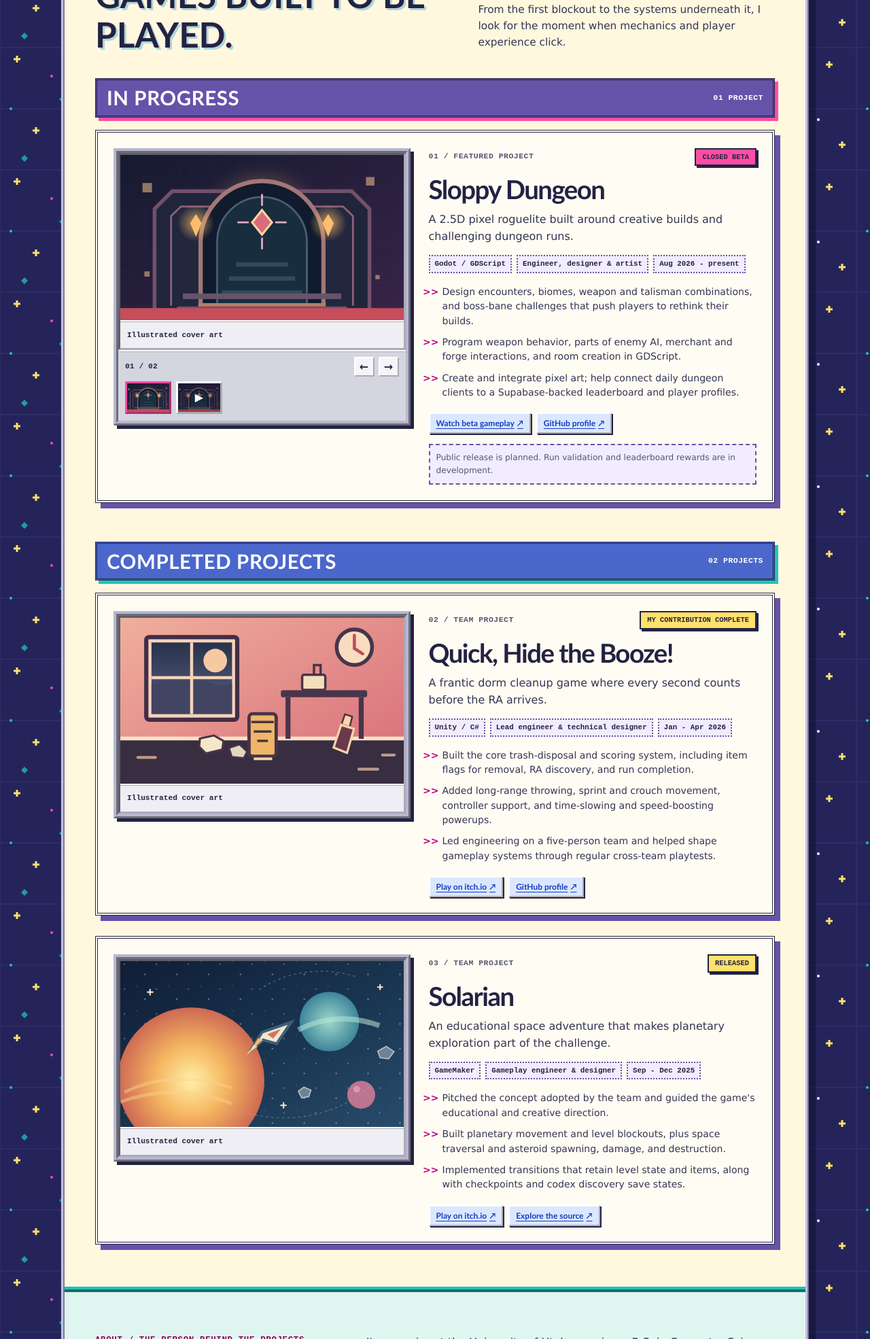
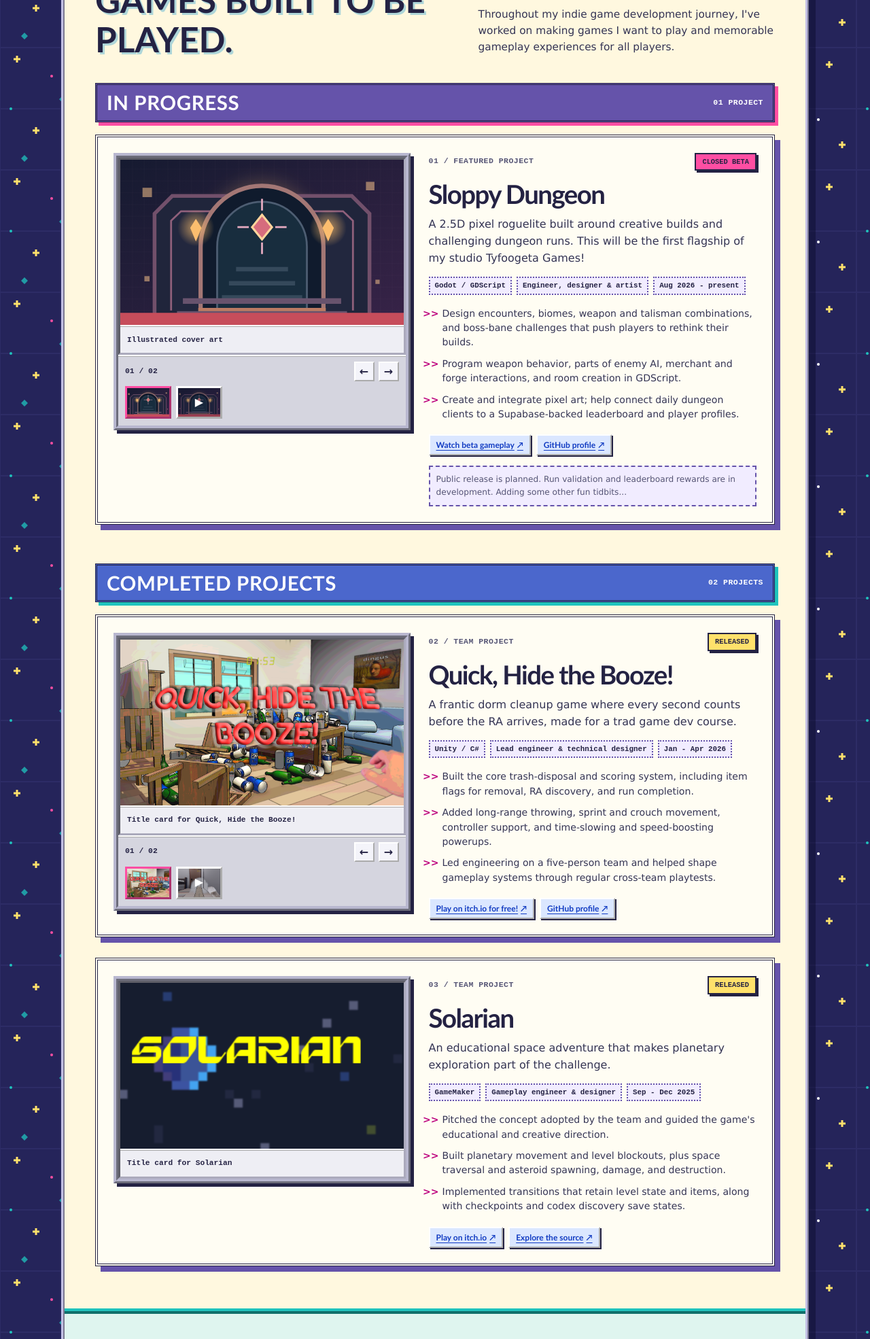
Before and after one commit to mrKisp/mrkisp.github.io, a plain HTML site: page index.html in a window 1280 px wide. Shown: the part 830-2800 px from the top of the page at 68% size. Drawn offline with Linux system fonts and the light colour scheme.

Commit message:
Small webpage adjustments

```diff
--- a/index.html
+++ b/index.html
@@ -41,7 +41,7 @@
     <section class="hero shell" id="top" aria-labelledby="hero-heading">
       <div class="hero-copy">
         <p class="eyebrow"><span class="eyebrow-line" aria-hidden="true"></span> Technical design / gameplay engineering</p>
-        <h1 id="hero-heading">I build the systems behind <em>play.</em></h1>
+        <h1 id="hero-heading">Building games <em>I</em> want to <em>play.</em></h1>
         <p class="hero-lede">I'm Christopher Hunter, a game developer who turns design ideas into playable mechanics. I work across gameplay code, level design, and art to make games feel clear, expressive, and fun.</p>
         <div class="hero-actions">
           <a class="button button-primary" href="#work">Explore my work <span aria-hidden="true">&#8599;</span></a>
@@ -77,7 +77,7 @@
             <p class="eyebrow">Selected work / 2025 - present</p>
             <h2 id="work-heading">Games built to be played.</h2>
           </div>
-          <p>From the first blockout to the systems underneath it, I look for the moment when mechanics and player experience click.</p>
+          <p>Throughout my indie game development journey, I've worked on making games I want to play and memorable gameplay experiences for all players.</p>
         </div>
 
         <div class="work-group" id="in-progress">
@@ -108,7 +108,7 @@
             <div class="project-copy">
               <div class="project-topline"><span class="project-number">01 / Featured project</span><span class="status status-progress">Closed beta</span></div>
               <h4 id="sloppy-heading">Sloppy Dungeon</h4>
-              <p class="project-subtitle">A 2.5D pixel roguelite built around creative builds and challenging dungeon runs.</p>
+              <p class="project-subtitle">A 2.5D pixel roguelite built around creative builds and challenging dungeon runs. This will be the first flagship of my studio Tyfoogeta Games!</p>
               <div class="project-facts">
                 <span>Godot / GDScript</span>
                 <span>Engineer, designer &amp; artist</span>
@@ -123,7 +123,7 @@
                 <a href="https://youtu.be/G7Oo46WxifE" target="_blank" rel="noopener noreferrer">Watch beta gameplay <span aria-hidden="true">&#8599;</span></a>
                 <a href="https://github.com/mrKisp" target="_blank" rel="noopener noreferrer">GitHub profile <span aria-hidden="true">&#8599;</span></a>
               </div>
-              <p class="project-note">Public release is planned. Run validation and leaderboard rewards are in development.</p>
+              <p class="project-note">Public release is planned. Run validation and leaderboard rewards are in development. Adding some other fun tidbits...</p>
             </div>
           </article>
         </div>
@@ -139,7 +139,7 @@
               <div class="gallery" data-gallery="quick" aria-label="Quick, Hide the Booze! media gallery">
                 <div class="gallery-stage" data-stage aria-live="polite">
                   <figure class="media-figure">
-                    <img src="assets/cover-quick.svg" alt="Illustrated portfolio cover for Quick, Hide the Booze!">
+                    <img src="assets/media/quick/quick-title.png" alt="Illustrated portfolio cover for Quick, Hide the Booze!">
                     <figcaption>Illustrated portfolio cover.</figcaption>
                   </figure>
                 </div>
@@ -154,9 +154,9 @@
               </div>
             </div>
             <div class="project-copy">
-              <div class="project-topline"><span class="project-number">02 / Team project</span><span class="status status-complete">My contribution complete</span></div>
+              <div class="project-topline"><span class="project-number">02 / Team project</span><span class="status status-complete">Released</span></div>
               <h4 id="quick-heading">Quick, Hide the Booze!</h4>
-              <p class="project-subtitle">A frantic dorm cleanup game where every second counts before the RA arrives.</p>
+              <p class="project-subtitle">A frantic dorm cleanup game where every second counts before the RA arrives, made for a trad game dev course.</p>
               <div class="project-facts">
                 <span>Unity / C#</span>
                 <span>Lead engineer &amp; technical designer</span>
@@ -168,7 +168,7 @@
                 <li>Led engineering on a five-person team and helped shape gameplay systems through regular cross-team playtests.</li>
               </ul>
               <div class="project-links">
-                <a href="https://meepo-productions.itch.io/quick-hide-the-booze" target="_blank" rel="noopener noreferrer">Play on itch.io <span aria-hidden="true">&#8599;</span></a>
+                <a href="https://meepo-productions.itch.io/quick-hide-the-booze" target="_blank" rel="noopener noreferrer">Play on itch.io for free! <span aria-hidden="true">&#8599;</span></a>
                 <a href="https://github.com/mrKisp" target="_blank" rel="noopener noreferrer">GitHub profile <span aria-hidden="true">&#8599;</span></a>
               </div>
             </div>
@@ -179,7 +179,7 @@
               <div class="gallery" data-gallery="solarian" aria-label="Solarian media gallery">
                 <div class="gallery-stage" data-stage aria-live="polite">
                   <figure class="media-figure">
-                    <img src="assets/cover-solarian.svg" alt="Illustrated portfolio cover for Solarian">
+                    <img src="assets/media/solarian/cover-solarian.png" alt="Illustrated portfolio cover for Solarian">
                     <figcaption>Illustrated portfolio cover.</figcaption>
                   </figure>
                 </div>
@@ -221,11 +221,11 @@
       <div class="shell about-grid">
         <div>
           <p class="eyebrow">About / the person behind the projects</p>
-          <h2 id="about-heading">Curious about how games feel.</h2>
+          <h2 id="about-heading">Invested in what makes games tick.</h2>
         </div>
         <div class="about-copy">
-          <p>I'm a senior at the University of Utah pursuing a B.S. in Computer Science with a Games Emphasis. I work across design and engineering because I like seeing an idea through: from a level blockout or system sketch to the moment someone picks up a controller and understands what to do.</p>
-          <p>I'm in the Honors College and expect to graduate with University Honors in May 2027. My current capstone work includes Unreal Engine Blueprint scripting for player dialogue systems.</p>
+          <p>I'm a senior at the University of Utah pursuing a B.S. in Computer Science with a Games Emphasis. I've been passionate about how games are made and what makes them fun my whole life. Discovering that 30 second loop that keeps players going is what I strive for and getting them to work in-game pushes me to understand them deeper.</p>
+          <p>I'm in the Honors College and expect to graduate with University Honors in May 2027. My current capstone work includes creating 3D combat, dialogue, quest, and movement systems in Unreal Engine.</p>
           <div class="about-detail">
             <span class="detail-label">Interested in</span>
             <span>Technical design / gameplay engineering / gameplay systems / software engineering</span>
@@ -239,7 +239,7 @@
         <div class="section-heading skills-heading">
           <div>
             <p class="eyebrow">Tools / ways I work</p>
-            <h2 id="skills-heading">A practical mix of code and craft.</h2>
+            <h2 id="skills-heading">Some code, some design, and a touch of art.</h2>
           </div>
           <p>I use the tools that help the team get a playable idea on screen, test it, and improve it.</p>
         </div>
@@ -247,12 +247,12 @@
           <div class="skill-card">
             <span class="skill-index">01</span>
             <h3>Gameplay code</h3>
-            <p>GDScript, C/C++, C#, Java, Python, Unreal Blueprints; Shplait, x86/MIPS Assembly, HTML/CSS</p>
+            <p>GDScript, C/C++, C#, Java, Python, Unreal Blueprints; Shplait, x86/MIPS Assembly, HTML/CSS, SQL, .NET</p>
           </div>
           <div class="skill-card">
             <span class="skill-index">02</span>
             <h3>Engines &amp; tools</h3>
-            <p>Godot (primary), Unity, Unreal Engine, GameMaker, GitHub, Supabase</p>
+            <p>Godot (primary), Unity, Unreal Engine, GameMaker, GitHub</p>
           </div>
           <div class="skill-card">
             <span class="skill-index">03</span>
@@ -266,7 +266,7 @@
     <section class="contact-section section-pad" id="contact" aria-labelledby="contact-heading">
       <div class="shell contact-grid">
         <div>
-          <p class="eyebrow">Contact / let's build something</p>
+          <p class="eyebrow">Contact / reach out!</p>
           <h2 id="contact-heading">Have a game worth making?</h2>
           <p>I'm interested in technical design and gameplay engineering opportunities. Let's talk about your team, your players, and what you're building.</p>
           <a class="button button-light" href="mailto:j.christopher.hunter10@gmail.com">Get in touch <span aria-hidden="true">&#8599;</span></a>
--- a/media.js
+++ b/media.js
@@ -34,18 +34,25 @@ window.PORTFOLIO_MEDIA = {
   ],
   quick: [
     {
-      type: "cover",
-      src: "assets/cover-quick.svg",
-      alt: "Illustrated portfolio cover for Quick, Hide the Booze!",
-      caption: "Illustrated cover art"
+      type: "image",
+      src: "assets/media/quick/quick-title.png",
+      alt: "Cover for Quick, Hide the Booze!",
+      caption: "Title card for Quick, Hide the Booze!"
+    },
+        {
+      type: "youtube",
+      id: "wonXplRT9ao",
+      poster: "assets/media/quick/quick-kitty.png",
+      alt: "Open the Quick, Hide the Booze! release trailer",
+      caption: "Release trailer"
     }
   ],
   solarian: [
     {
-      type: "cover",
-      src: "assets/cover-solarian.svg",
-      alt: "Illustrated portfolio cover for Solarian",
-      caption: "Illustrated cover art"
+      type: "image",
+      src: "assets/media/solarian/cover-solarian.png",
+      alt: "Cover for Solarian",
+      caption: "Title card for Solarian"
     }
   ]
 };
```
Also changed, not shown: assets/media/quick/quick-crouch.png (added), assets/media/quick/quick-kitty.png (added), assets/media/quick/quick-title.png (added), assets/media/sloppy/sloppy-died.png (added), assets/media/sloppy/sloppy-escaped.png (added), assets/media/solarian/cover-solarian.png (added).
